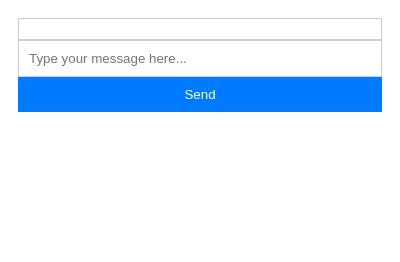
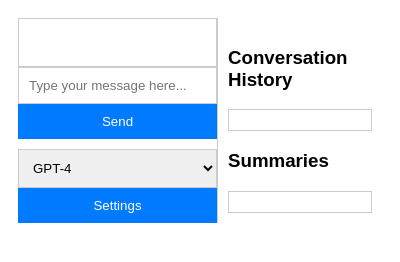
Before and after one commit to gnurio/mindclear, a browser extension: page popup.html in a window 400 px wide. Drawn offline with Linux system fonts and the light colour scheme.

Commit message:
nitial Chrome extension setup with Google Sign-In and enhanced chat interface
- Added basic Chrome extension structure:
  - Created manifest.json with necessary permissions and scripts
  - Implemented background.js to handle Google Sign-In and user authentication
  - Set up popup.html with a simple chat interface
  - Designed styles.css for basic styling of the chat interface
  - Implemented popup.js to handle user input and model selection

- Integrated Google Sign-In authentication:
  - Added OAuth2 flow in background.js
  - Handled token retrieval and user authentication
  - Stored user information securely using chrome.storage

- Enhanced chat interface:
  - Added context management controls
  - Implemented a model selection dropdown for GPT-4 and Claude 3 Opus
  - Developed a sidebar for displaying conversation history and summaries
  - Added a settings button for future settings page implementation

- Set up backend API with Express.js:
  - Created backend directory with basic Express.js server in index.js
  - Configured package.json for backend dependencies and scripts

- Configured Vercel project for automatic deployments from GitHub repository

```diff
--- a/popup.html
+++ b/popup.html
@@ -10,6 +10,17 @@
     <div id="chat-window"></div>
     <input type="text" id="chat-input" placeholder="Type your message here...">
     <button id="send-button">Send</button>
+    <select id="model-selection">
+      <option value="gpt-4">GPT-4</option>
+      <option value="claude-3-opus">Claude 3 Opus</option>
+    </select>
+    <button id="settings-button">Settings</button>
+  </div>
+  <div id="sidebar">
+    <h3>Conversation History</h3>
+    <div id="conversation-history"></div>
+    <h3>Summaries</h3>
+    <div id="summaries"></div>
   </div>
   <script src="popup.js"></script>
 </body>
--- a/popup.js
+++ b/popup.js
@@ -10,3 +10,14 @@ document.getElementById('send-button').addEventListener('click', () => {
       chatInput.value = '';
     }
   });
+
+  document.getElementById('settings-button').addEventListener('click', () => {
+    // Open settings page or popup
+    alert('Settings page not implemented yet.');
+  });
+
+  document.getElementById('model-selection').addEventListener('change', (event) => {
+    const selectedModel = event.target.value;
+    console.log('Selected model:', selectedModel);
+    // Handle model selection change
+  });
--- a/styles.css
+++ b/styles.css
@@ -1,9 +1,11 @@
 body {
     font-family: Arial, sans-serif;
     padding: 10px;
+    display: flex;
   }
 
   #chat-interface {
+    flex: 1;
     display: flex;
     flex-direction: column;
   }
@@ -21,10 +23,30 @@ body {
     padding: 10px;
   }
 
-  #send-button {
+  #send-button, #settings-button {
     padding: 10px;
     background-color: #007bff;
     color: white;
     border: none;
     cursor: pointer;
   }
+
+  #model-selection {
+    margin-top: 10px;
+    padding: 10px;
+    border: 1px solid #ccc;
+  }
+
+  #sidebar {
+    width: 250px;
+    padding: 10px;
+    border-left: 1px solid #ccc;
+  }
+
+  #conversation-history, #summaries {
+    max-height: 200px;
+    overflow-y: scroll;
+    border: 1px solid #ccc;
+    padding: 10px;
+    margin-top: 10px;
+  }
```
Also changed, not shown: background.js (+14 -1 lines).
